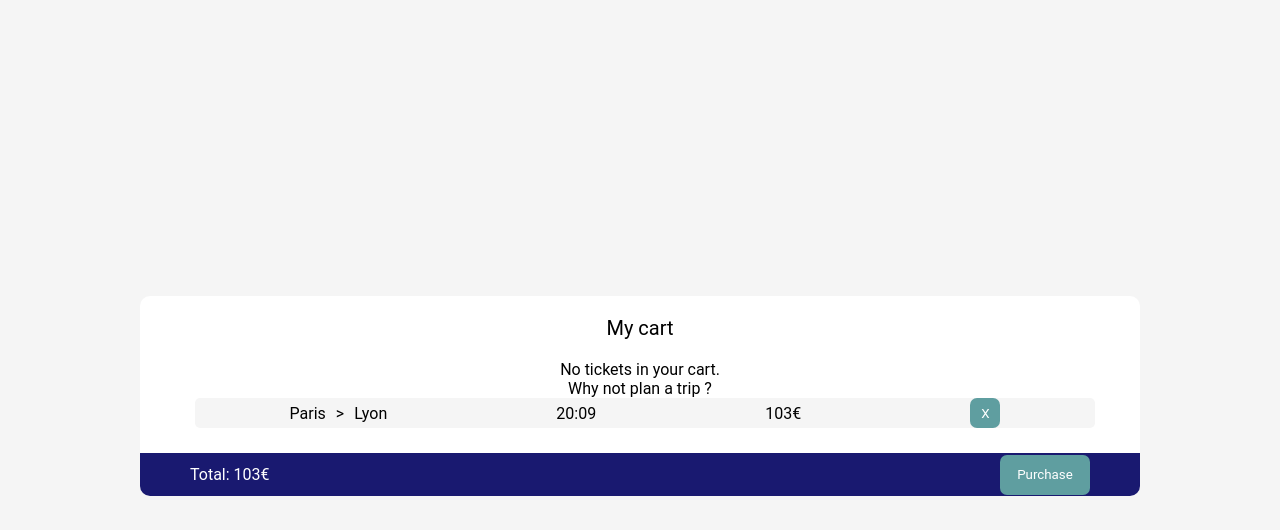
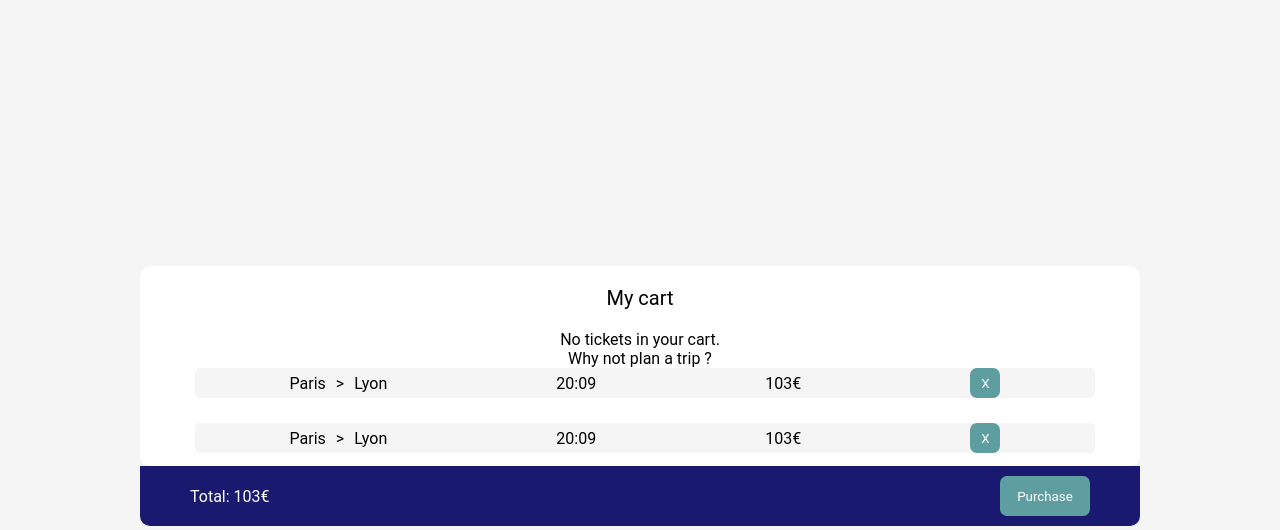
Before and after one commit to MTENON/hackaton20240702-frontend, a website: page page_cart.html in a window 1280 px wide. Shown: the part 64-594 px from the top of the page. Drawn offline with Linux system fonts and the light colour scheme.

Commit message:
css modification

```diff
--- a/page_cart.html
+++ b/page_cart.html
@@ -36,12 +36,42 @@
           <p class="cart_price">103€</p>
           <button class="cart_delete">X</button>
         </div>
-        <div id="mycart2">
-          <p class="totalprice">Total: 103€</p>
-          <p id="Total"></p>
-          <button id="purchase">Purchase</button>
+        <div class="item">
+          <div class="flexline">
+            <p class="cart_departure">Paris</p>
+            <p class="cart_flex_left">></p>
+            <p class="cart_arrival">Lyon</p>
+          </div>
+          <p class="cart_hour">20:09</p>
+          <p class="cart_price">103€</p>
+          <button class="cart_delete">X</button>
         </div>
-      </div>
-    </div>
+        <div class="item">
+          <div class="flexline">
+            <p class="cart_departure">Paris</p>
+            <p class="cart_flex_left">></p>
+            <p class="cart_arrival">Lyon</p>
+          </div>
+          <p class="cart_hour">20:09</p>
+          <p class="cart_price">103€</p>
+          <button class="cart_delete">X</button>
+        </div>
+        <div class="item">
+          <div class="flexline">
+            <p class="cart_departure">Paris</p>
+            <p class="cart_flex_left">></p>
+            <p class="cart_arrival">Lyon</p>
+          </div>
+          <p class="cart_hour">20:09</p>
+          <p class="cart_price">103€</p>
+          <button class="cart_delete">X</button>
+        </div>
+        </div>
+          <div id="mycart2">
+            <p class="totalprice">Total: 103€</p>
+            <p id="Total"></p>
+            <button id="purchase">Purchase</button>
+          </div>
+        </div>
   </body>
 </html>
--- a/style.css
+++ b/style.css
@@ -209,6 +209,7 @@ header {
 
 #container2 {
   display: flex;
+  flex-direction: column;
   justify-content: center;
   align-items: center;
   background-color: whitesmoke;
@@ -224,6 +225,28 @@ header {
   height: 200px;
   width: 1000px;
   border-radius: 10px;
+  overflow-y: scroll;
+}
+
+/* width */
+::-webkit-scrollbar {
+  width: 5px;
+  border-radius: 2px;
+}
+
+/* Track */
+::-webkit-scrollbar-track {
+  background: #f1f1f1;
+}
+
+/* Handle */
+::-webkit-scrollbar-thumb {
+  background: #888;
+}
+
+/* Handle on hover */
+::-webkit-scrollbar-thumb:hover {
+  background: #555;
 }
 
 #notickets {
@@ -236,7 +259,7 @@ header {
   align-items: center;
   justify-content: space-between;
   background-color: midnightblue;
-  height: 100px;
+  height: 60px;
   width: 1000px;
   border-radius: 0 0 10px 10px;
 }
@@ -322,15 +345,12 @@ header {
 .item {
   display: flex;
   flex-direction: row;
-  /* justify-content: space-between; */
-  /* align-items: center; */
   border: 0cap;
   color: black;
   background-color: rgb(252, 247, 239);
   border-radius: 7px;
   height: 85px;
   width: 85%;
-  /* padding: 0 30px; */
 }
 
 .book_flex_left {
```
